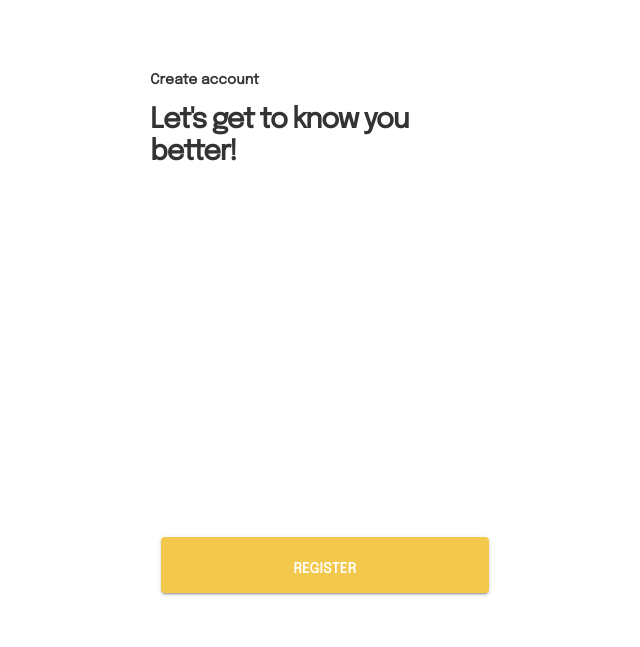
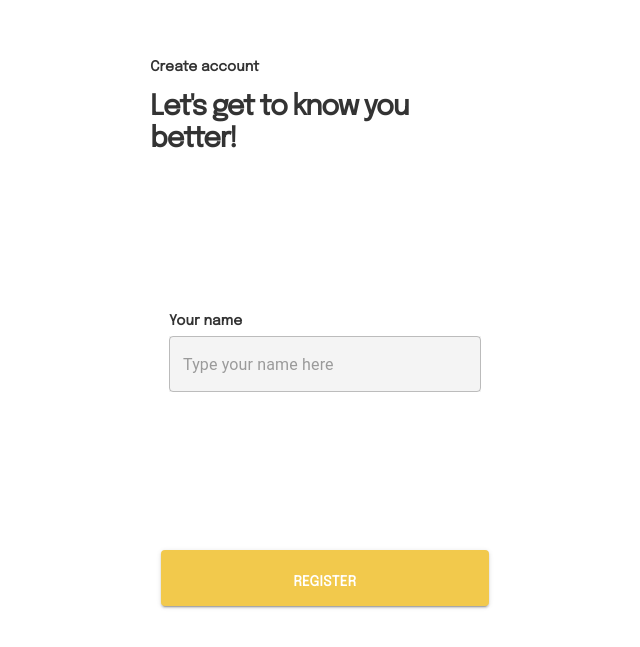
Before and after one commit to Pratikcs50/tic-tac-toe, a React (Create React App) app: page / in a window 1280 px wide. Shown: the part 115-762 px from the top of the page, without its empty margins (315-955 px from the left). Built offline with nearby package versions, Linux system fonts and the light colour scheme; a web font is replaced by a local one.

Commit message:
added text field for name input in register page layout

```diff
--- a/src/layout/register/Register.jsx
+++ b/src/layout/register/Register.jsx
@@ -1,6 +1,7 @@
-import React from 'react'
-import './Register.scss'
-import StyledButton from '../../components/StyledButton';
+import React from "react";
+import "./Register.scss";
+import StyledButton from "../../components/StyledButton";
+import StyledTextField from "../../components/StyledTextField/StyledTextField";
 
 function Register() {
   return (
@@ -10,7 +11,11 @@ function Register() {
         <div className='heading'>Let's get to know you better!</div>
       </div>
       <div className='form_container'>
-
+        <StyledTextField
+          inputTitle='Your name'
+          type='text'
+          placeholder='Type your name here'
+        />
       </div>
       <div className='action_container'>
         <StyledButton title='Register' />
@@ -19,4 +24,4 @@ function Register() {
   );
 }
 
-export default Register
+export default Register;
```
